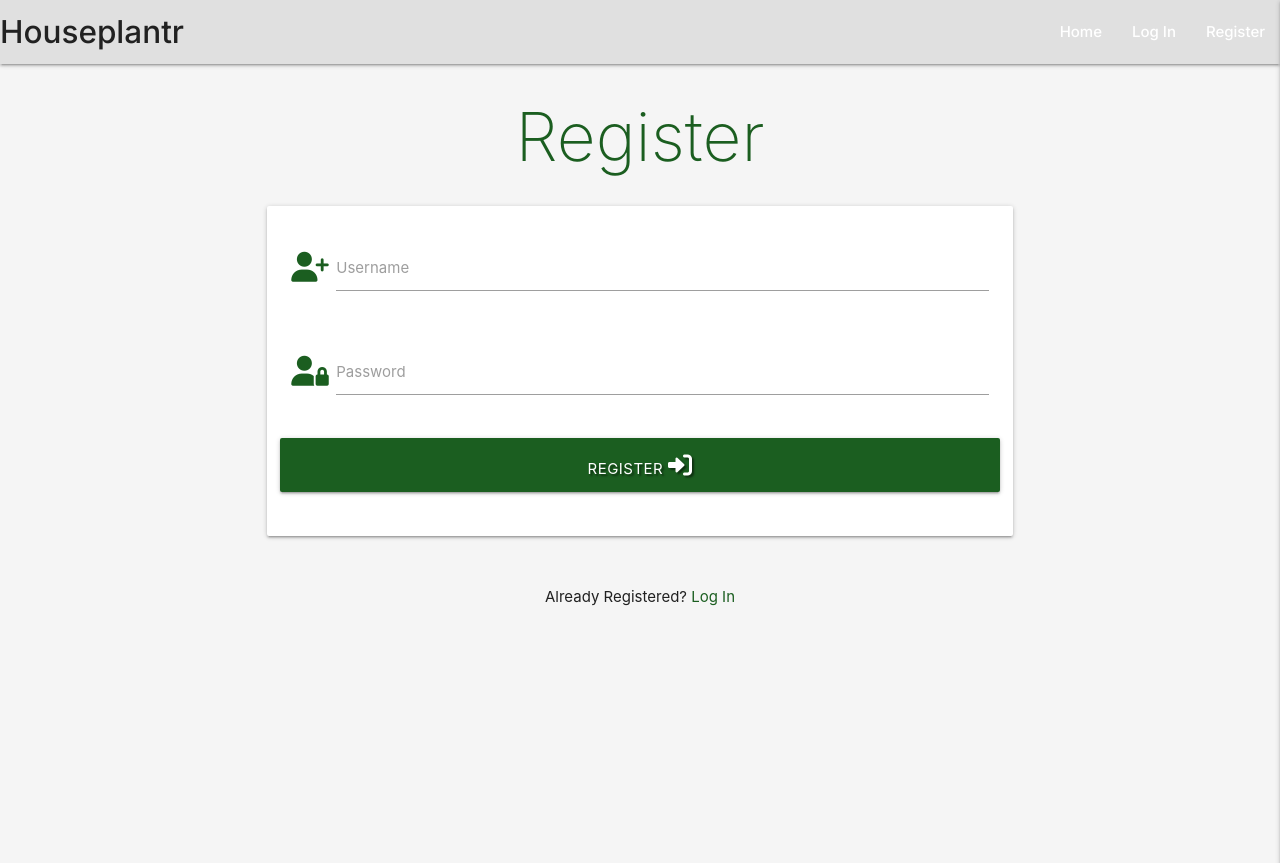
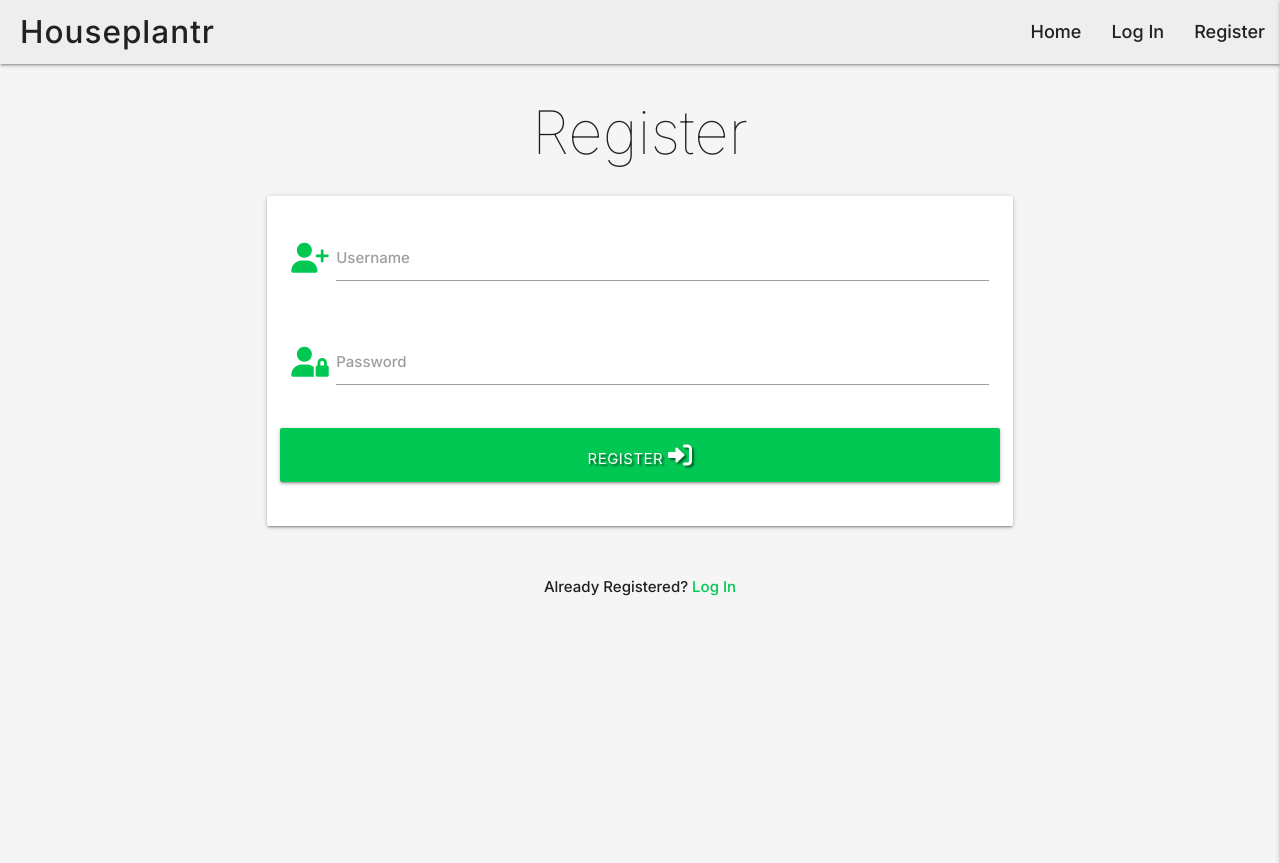
Before and after one commit to RachelFurlong-dev/milestone-project3-v1, a Flask app: page /register in a window 1280 px wide. Shown: the top 863 px of the page. Run offline with Flask 2, Linux system fonts and the light colour scheme; some libraries are stand-ins or nearby versions.

Commit message:
Style: Add additional font styles

```diff
--- a/static/css/style.css
+++ b/static/css/style.css
@@ -1,3 +1,27 @@
+*{
+    font-family:Inter, sans-serif;
+}
+
+body{
+    background-color: #f5f5f5;
+}
+
+nav .brand-logo {
+    letter-spacing: 1px;
+    margin-left: 20px;
+}
+
+nav ul a{
+    color:#212121;
+    font-weight: 400;
+    font-size: 1.2rem;
+}
+
+
+.fa-bars{
+    color:#212121;
+}
+
 .text-shadow {
     text-shadow: 2px 2px 2px rgba(0, 0, 0, 0.5);
 }
@@ -9,21 +33,13 @@
     margin:25px 5px;
 }
 
-body{
-    background-color: #f5f5f5;
-}
-
 h1, h2, h3, h4, h5, h6 {
-    font-weight: 200;
+    font-weight: 300;
     line-height: 1.3;
 }
 
 h3 {
-    font-size: 4.5rem;
-}
-
-nav{
-    font-family: Inter, sans-serif;
+    font-size: 4.0rem;
 }
 
 @media only screen and (min-width: 993px) {
--- a/templates/add_houseplant.html
+++ b/templates/add_houseplant.html
@@ -1,7 +1,7 @@
 {% extends "base.html" %}
 {% block content %}
 
-<h3 class="green-text text-darken-4 center-align">Add Houseplant</h3>
+<h3 class="center-align">Add Houseplant</h3>
 
 <div class="row card-panel grey lighten-5">
     <form class="col s12" method="POST" action="{{ url_for('add_houseplant') }}">
--- a/templates/base.html
+++ b/templates/base.html
@@ -16,7 +16,7 @@
 <body>
     <header>
         <!-- top navbar -->
-		<nav class="nav-extended grey lighten-2">
+		<nav class="nav-extended grey lighten-3">
 			<div class="nav-wrapper">
 				<a href="{{ url_for('get_houseplants') }}" class="brand-logo grey-text text-darken-4">Houseplantr</a>
 				<a href="#" data-target="mobile-demo" class="sidenav-trigger right"><i class="fas fa-bars"></i></a>
@@ -39,7 +39,7 @@
 
         <!-- mobile sidenav -->
 		<ul class="sidenav" id="mobile-demo">
-            <li><h4 class="center-align green-text text-darken-4">Houseplantr</h4></li>
+            <li><h4 class="center-align text-darken-4">Houseplantr</h4></li>
             <li><a href="{{ url_for('get_houseplants') }}">Home</a></li>
             {% if session.user %}
                         <li><a href="{{ url_for('profile', username=session['user']) }}">Profile</a></li>
@@ -61,7 +61,7 @@
             {% if messages %}
                 {% for message in messages %}
                     <div class="row flashes">
-                        <h4 class="green darken-3 center-align">{{ message }}</h4>
+                        <h4 class="green accent-4 center-align">{{ message }}</h4>
                     </div>
                 {% endfor %}
             {% endif %}
--- a/templates/houseplants.html
+++ b/templates/houseplants.html
@@ -18,7 +18,7 @@
           </div>
           <div class="col s12 m4">
               <a href="{{ url_for('get_houseplants') }}" class="red btn text-shadow">Reset</a>
-              <button type="submit" class="green accent-3 btn text-shadow">
+              <button type="submit" class="green darken-4 btn text-shadow">
               <i class="fas fa-search left"></i>Search
               </button>
           </div>
@@ -41,13 +41,13 @@
                 <small>Added by: {{ houseplant.created_by }}</small>
                 <br><br>
                 <small class="right">{{ houseplant.date }}</small>
-                <small class="left green-text text-darken-3"><strong>{{ houseplant.category_name }}</strong></small>
+                <small class="left green-text text-darken-4"><strong>{{ houseplant.category_name }}</strong></small>
                 <br>
               </div>
               <div class=" grey lighten-4 center">
 
                 <a href="{{ url_for('delete_houseplant', houseplant_id=houseplant._id) }}" class="btn-small red accent-3">Delete</a>
-                <a href="{{ url_for('edit_houseplant', houseplant_id=houseplant._id) }}" class="btn-small green accent-3">Edit</a>
+                <a href="{{ url_for('edit_houseplant', houseplant_id=houseplant._id) }}" class="btn-small green darken-4">Edit</a>
 
               </div>
               <div class="card-reveal">
--- a/templates/register.html
+++ b/templates/register.html
@@ -1,7 +1,7 @@
 {% extends "base.html" %}
 {% block content %}
 
-    <h3 class="center-align green-text text-darken-4">Register</h3>
+    <h3 class="center-align">Register</h3>
 
     <div class="row">
         <form class="col s12 m8 offset-m2" method="POST" action="{{ url_for('register') }}">
@@ -9,7 +9,7 @@
                 <!-- username -->
                 <div class="row">
 					<div class="input-field col s12">
-						<i class="fas fa-user-plus prefix green-text text-darken-4"></i>
+						<i class="fas fa-user-plus prefix green-text text-accent-4"></i>
 						<input id="username" name="username" type="text" minlength="5"
                             maxlength="15" pattern="^[a-zA-Z0-9]{5,15}$" class="validate" required>
 						<label for="username">Username</label>
@@ -18,7 +18,7 @@
                 <!-- password -->
                 <div class="row">
                     <div class="input-field col s12">
-						<i class="fas fa-user-lock prefix green-text text-darken-4"></i>
+						<i class="fas fa-user-lock prefix green-text text-accent-4"></i>
                         <input id="password" name="password" type="password" minlength="5"
                             maxlength="15" pattern="^[a-zA-Z0-9]{5,15}$" class="validate" required>
                         <label for="password">Password</label>
@@ -26,7 +26,7 @@
                 </div>
                 <!-- register -->
                 <div class="row">
-                    <button type="submit" class="col s12 btn-large green darken-4 text-shadow">
+                    <button type="submit" class="col s12 btn-large green accent-4 text-shadow">
                         Register <i class="fas fa-sign-in-alt"></i>
                     </button>
                 </div>
@@ -37,7 +37,7 @@
         <div class="col s12">
             <p class="center-align">
                 Already Registered?
-                <a href="{{ url_for('login') }}" class="green-text text-darken-4">Log In</a>
+                <a href="{{ url_for('login') }}" class="green-text text-accent-4">Log In</a>
             </p>
         </div>
     </div>
```
Also changed, not shown: templates/categories.html (+4 -4 lines), templates/login.html (+5 -5 lines).
